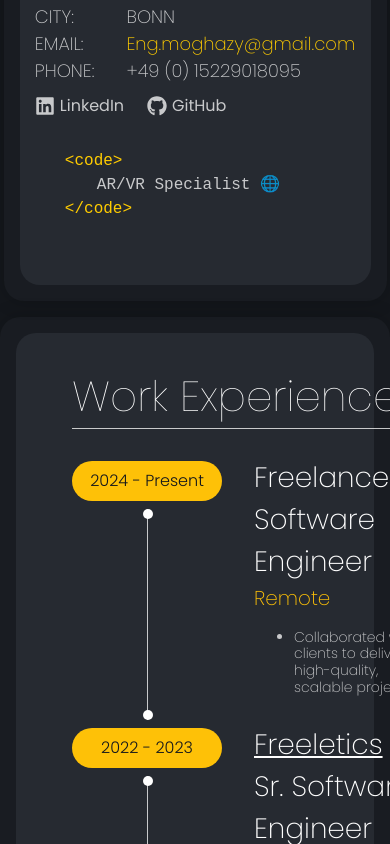
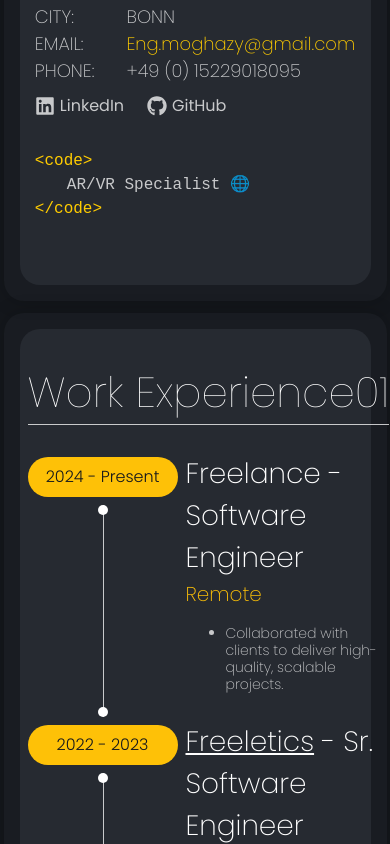
Before and after one commit to mohamedmoghazy/my-cv, a React (Vite) app in the folder frontend/: page /my-cv/resume in a window 390 px wide. Shown: the part 580-1424 px from the top of the page. Built offline with nearby package versions, Linux system fonts and the light colour scheme.

Commit message:
fixed resume reslution on mobile version

```diff
--- a/frontend/src/Components/Projects.module.css
+++ b/frontend/src/Components/Projects.module.css
@@ -59,8 +59,6 @@ p {
     p {
         font-size: auto;
         max-width: 700px;
-        margin-left: 30px;
-        margin-right: 30px;
     }
 
     h1 {
--- a/frontend/src/Components/ResumeCard.module.css
+++ b/frontend/src/Components/ResumeCard.module.css
@@ -1,13 +1,10 @@
 .container {
-    padding: 0;
-    margin: 0;
     display: flex;
     justify-content: center;
     align-items: center;
     padding: 1rem;
     margin-left: 4rem;
     background-color: transparent;
-    height: auto;
 }
 
 .background {
@@ -17,7 +14,6 @@
     margin: 0;
     box-shadow: 0 0 20px rgba(0, 0, 0, 0.2);
     width: 100%;
-    height: auto;
 }
 
 .ResumeCard {
@@ -184,11 +180,18 @@
 @media (max-width: 1200px) {
     .ResumeCard {
         grid-template-columns: 1fr;
-
+        padding: 0;
+        margin: 0;
     }
 
     .container {
+        padding: 0;
         margin-left: 0;
+    }
+
+    .background {
+        width: 90%;
+        margin-top: .8rem;
     }
 
     .seperator {
@@ -196,4 +199,5 @@
         width: 0px;
         height: 0px;
     }
+
 }
--- a/frontend/src/Components/ResumeSection.module.css
+++ b/frontend/src/Components/ResumeSection.module.css
@@ -43,3 +43,11 @@
     text-align: start;
     align-self: flex-start;
 }
+
+@media screen and (max-width: 1200px) {
+    .section {
+        padding-right: 0.5rem;
+        padding-left: 0.5rem;
+    }
+
+}
--- a/frontend/src/Components/SectionElement.module.css
+++ b/frontend/src/Components/SectionElement.module.css
@@ -72,3 +72,15 @@
 .line::after {
     bottom: 0;
 }
+
+@media screen and (max-width: 1200px) {
+    .section {
+        /* grid-template-columns: 1fr; */
+    }
+
+
+    .textContent {
+        margin-left: .5rem;
+    }
+
+}
```
